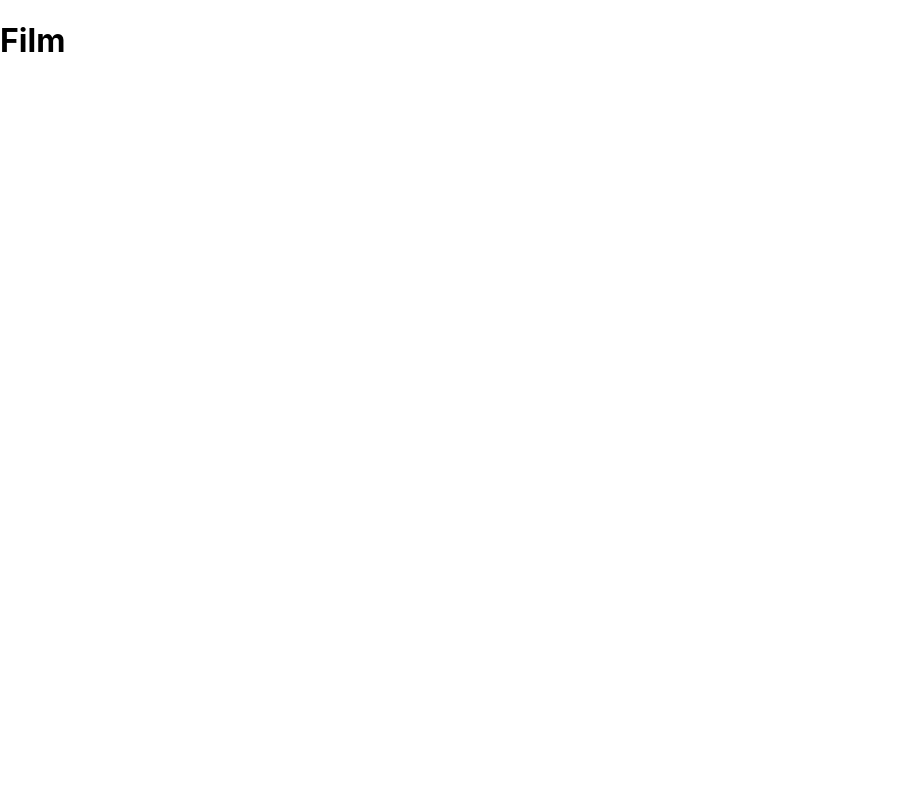
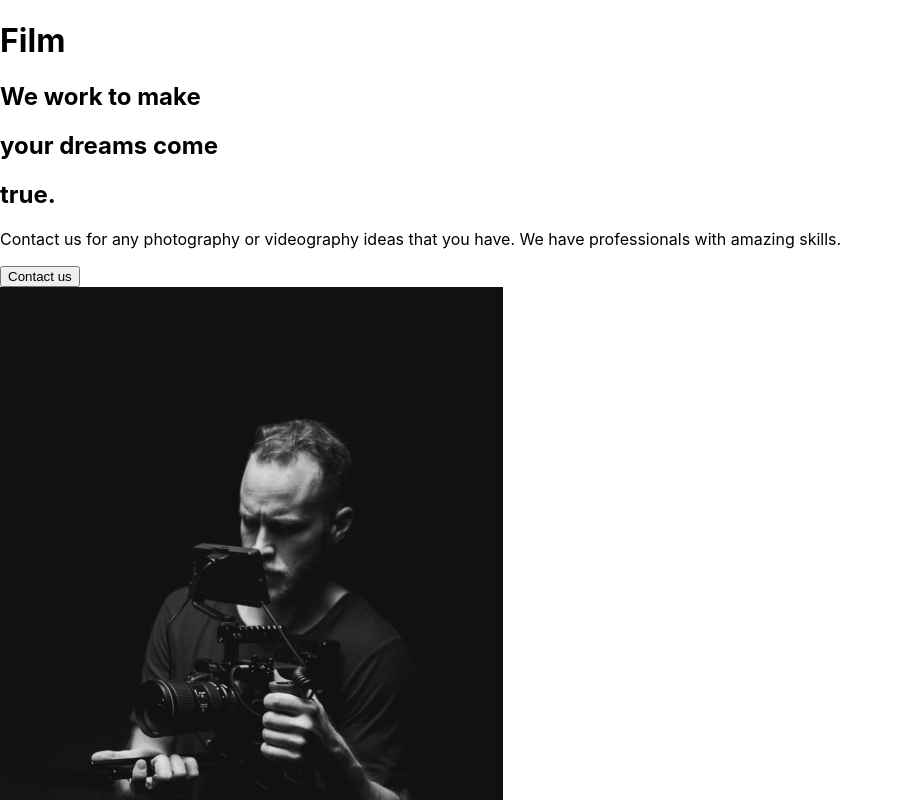
Before and after one commit to DonDontToxic/Business-Website, a React (Create React App) app: page / in a window 1280 px wide. Shown: the top 800 px of the page, without its empty margins (0-903 px from the left). Built offline with nearby package versions, Linux system fonts and the light colour scheme.

Commit message:
Add about section

```diff
--- a/src/App.js
+++ b/src/App.js
@@ -1,9 +1,11 @@
 import React from "react";
+import AboutUs from "./pages/AboutUs"
 
 function App() {
   return (
     <div className="App">
       <h1>Film</h1>
+      <AboutUs/>
     </div>
   );
 }
--- /dev/null
+++ b/src/components/AboutSection.js
@@ -0,0 +1,30 @@
+import React from "react";
+import home1 from "../img/home1.png"
+
+const AboutSection = () => {
+    return (
+        <div>
+            <div className="desciption">
+                <div className="title">
+                    <div className="hide">
+                        <h2>We work to make</h2>
+                    </div>
+                    <div className="hide">
+                    <h2>your <span>dreams</span> come</h2>
+                    </div>
+                    <div className="hide">
+                    <h2> true.</h2>
+                    </div>
+                </div>
+                <p>Contact us for any photography or videography ideas
+                that you have. We have professionals with amazing skills.</p>
+                <button>Contact us</button>
+            </div>
+            <div className="image">
+                <img src={home1} alt="Guy with a camera"/>
+            </div>
+        </div>
+    )
+}
+
+export default AboutSection;
--- /dev/null
+++ b/src/pages/AboutUs.js
@@ -0,0 +1,10 @@
+import React from 'react';
+import AboutSection from "../components/AboutSection";
+
+const AboutUs = () => {
+    return (
+        <AboutSection/>
+    )
+}
+
+export default AboutUs;
```
Also changed, not shown: 1 other file (tests, documents, lock files or other folders).
